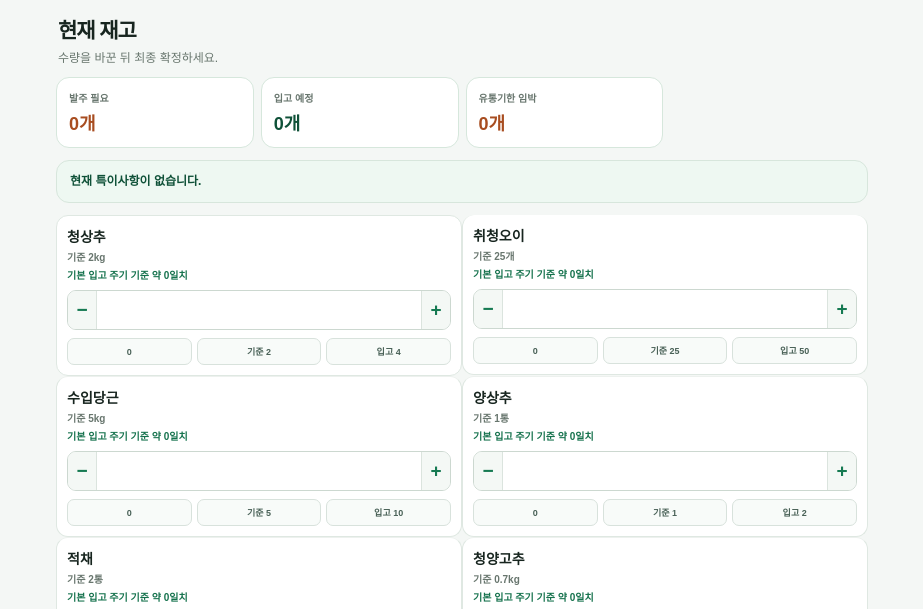
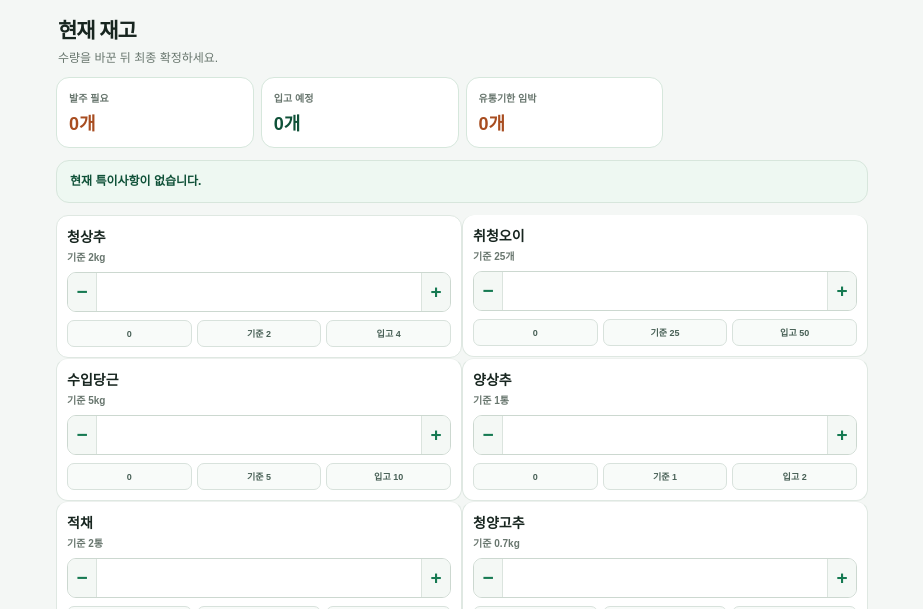
Before and after one commit to shineses46-cell/Veggi-Order, a plain HTML site: page index.html in a window 1280 px wide. Shown: the part 123-732 px from the top of the page, without its empty margins (178-1101 px from the left). Drawn offline with Linux system fonts and the light colour scheme.

Commit message:
Refine stock days and unit selection

```diff
--- a/index.html
+++ b/index.html
@@ -24,6 +24,6 @@
     <button data-view="inventoryView" class="active"><b>▦</b>재고</button><button data-view="ordersView"><b>▤</b>발주</button><button data-view="marketView"><b>₩</b>시세</button><button data-view="historyView"><b>◫</b>이력</button><button data-view="settingsView"><b>⚙</b>설정</button>
   </nav>
   <div id="modalRoot"></div><div class="toast" id="toast" role="status" aria-live="polite"></div>
-  <script src="market-data.js?v=2"></script><script src="app.js?v=36"></script><script src="grade-market.js?v=13"></script><script src="inventory-order-enhancements.js?v=1"></script>
+  <script src="market-data.js?v=2"></script><script src="app.js?v=36"></script><script src="grade-market.js?v=13"></script><script src="inventory-order-enhancements.js?v=2"></script>
 </body>
 </html>
--- a/inventory-order-enhancements.js
+++ b/inventory-order-enhancements.js
@@ -10,6 +10,7 @@
     document.querySelectorAll('input[data-stock]').forEach(input => {
       const parent = input.closest('.stock-row'), info = parent?.querySelector('.stock-name'), meta = catalog[input.dataset.stock];
       if (!info || !meta || info.querySelector('.days-left')) return;
+      if (input.value === '') return;
       const stock = Number(input.value);
       if (!Number.isFinite(stock)) return;
       const days = stock / (meta.received / meta.cycle);
```
